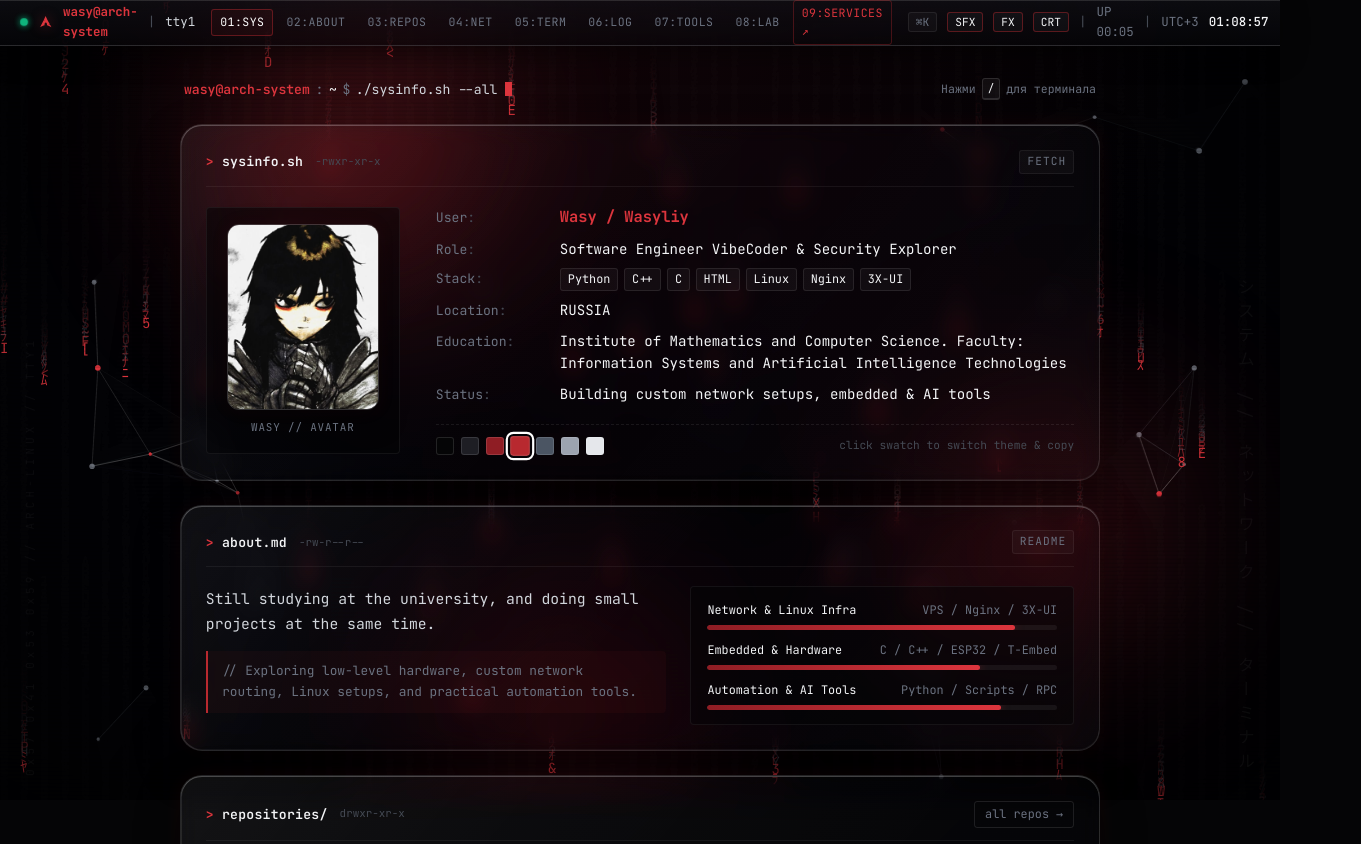
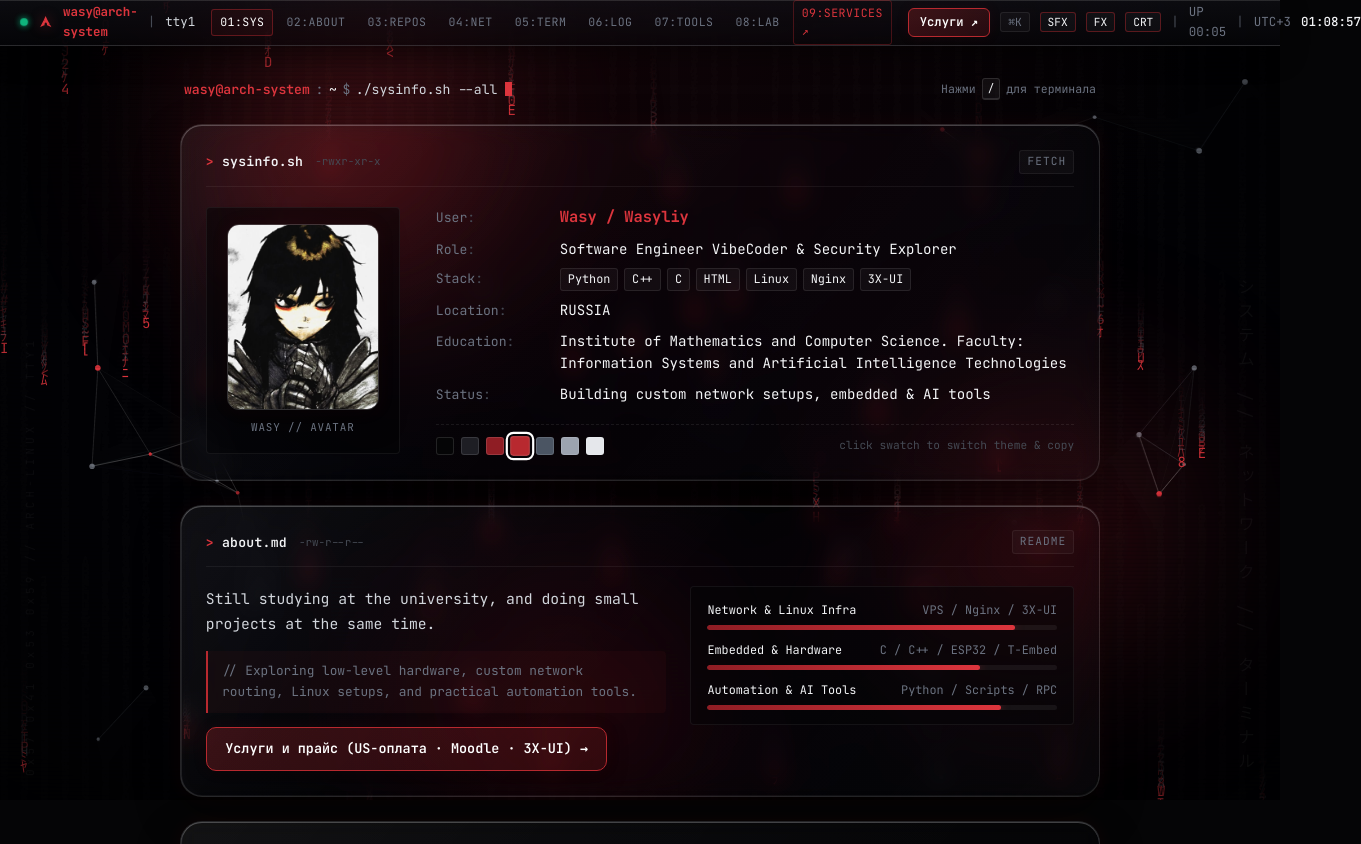
Before and after one commit to Wasyliy/Wasyliy.github.io, a plain HTML site: page index.html in a window 1280 px wide. Shown: the top 844 px of the page, 1361 px wide, since content can reach past the window. Drawn offline with Linux system fonts and the light colour scheme; no server answers.

Commit message:
Make Services and Back to Home buttons prominent

```diff
--- a/index.html
+++ b/index.html
@@ -270,6 +270,54 @@
             color: #fff;
             background: var(--accent-red-soft);
             border-color: rgba(184, 41, 47, 0.45);
+        }
+
+        .services-cta-btn {
+            display: inline-flex;
+            align-items: center;
+            gap: 0.45rem;
+            background: linear-gradient(135deg, rgba(184, 41, 47, 0.28), rgba(143, 29, 36, 0.22));
+            border: 1px solid var(--accent-red);
+            color: #fff;
+            text-decoration: none;
+            font-size: 0.76rem;
+            font-weight: 600;
+            padding: 4px 11px;
+            border-radius: 6px;
+            box-shadow: 0 0 14px var(--accent-red-soft);
+            transition: all 0.2s ease;
+            white-space: nowrap;
+        }
+
+        .services-cta-btn:hover {
+            background: var(--accent-red);
+            border-color: var(--accent-red-bright);
+            box-shadow: 0 0 18px var(--accent-red-glow);
+            transform: translateY(-1px);
+        }
+
+        .services-banner-btn {
+            display: inline-flex;
+            align-items: center;
+            justify-content: center;
+            gap: 0.55rem;
+            margin-top: 0.9rem;
+            padding: 0.65rem 1.15rem;
+            border-radius: 10px;
+            background: linear-gradient(135deg, rgba(184, 41, 47, 0.28), rgba(143, 29, 36, 0.22));
+            border: 1px solid var(--accent-red);
+            color: #fff;
+            text-decoration: none;
+            font-size: 0.84rem;
+            font-weight: 600;
+            box-shadow: 0 6px 20px rgba(0, 0, 0, 0.35), 0 0 16px var(--accent-red-soft);
+            transition: all 0.22s ease;
+        }
+
+        .services-banner-btn:hover {
+            background: var(--accent-red);
+            border-color: var(--accent-red-bright);
+            transform: translateY(-2px);
         }
 
         .status-btn {
@@ -1646,6 +1694,7 @@
         </nav>
 
         <div class="status-right">
+            <a href="services.html" class="services-cta-btn">Услуги ↗</a>
             <button type="button" id="open-cmd" class="status-btn" title="Палитра команд (Ctrl+K)">⌘K</button>
             <button type="button" id="toggle-sfx" class="status-btn active" title="Вкл/Выкл звуки интерфейса">SFX</button>
             <button type="button" id="toggle-rain" class="status-btn active" title="Вкл/Выкл анимированный фон">FX</button>
@@ -1770,6 +1819,7 @@
                     <div class="about-quote">
                         // Exploring low-level hardware, custom network routing, Linux setups, and practical automation tools.
                     </div>
+                    <a href="services.html" class="services-banner-btn">Услуги и прайс (US-оплата · Moodle · 3X-UI) →</a>
                 </div>
 
                 <div class="focus-bars" aria-label="Направления работы">
```
Also changed, not shown: services.html (+35 -9 lines).
